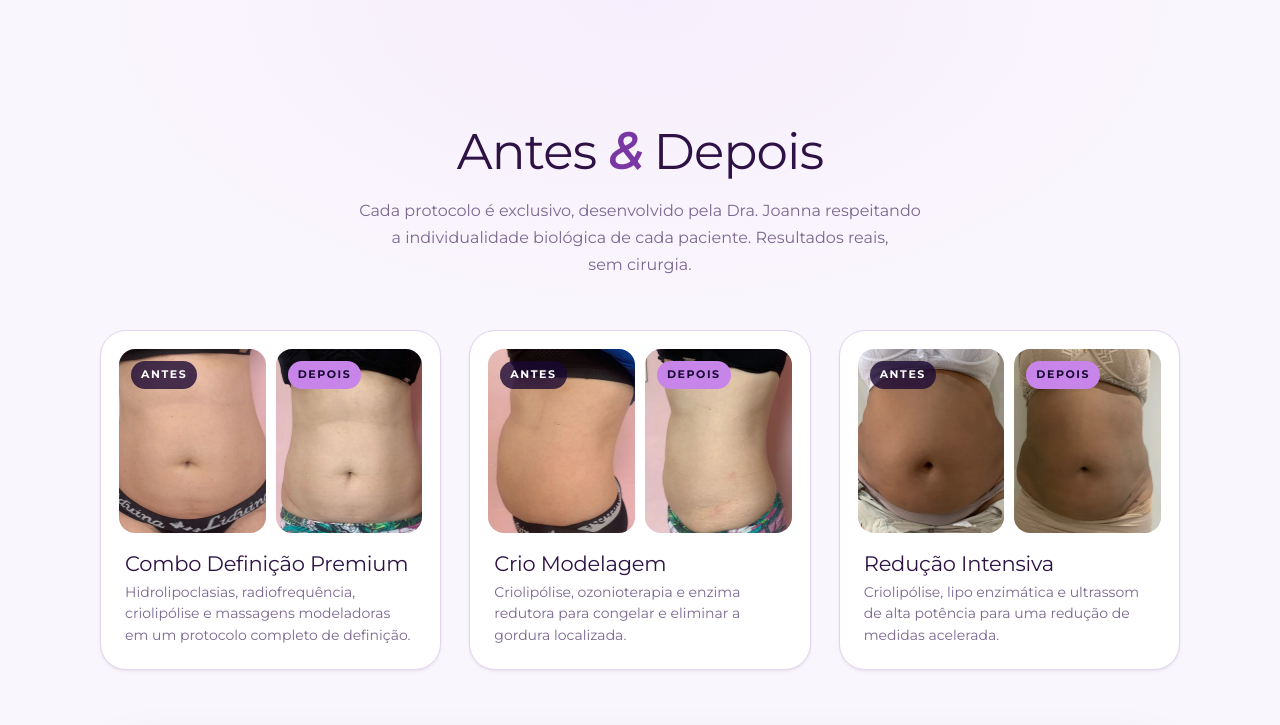
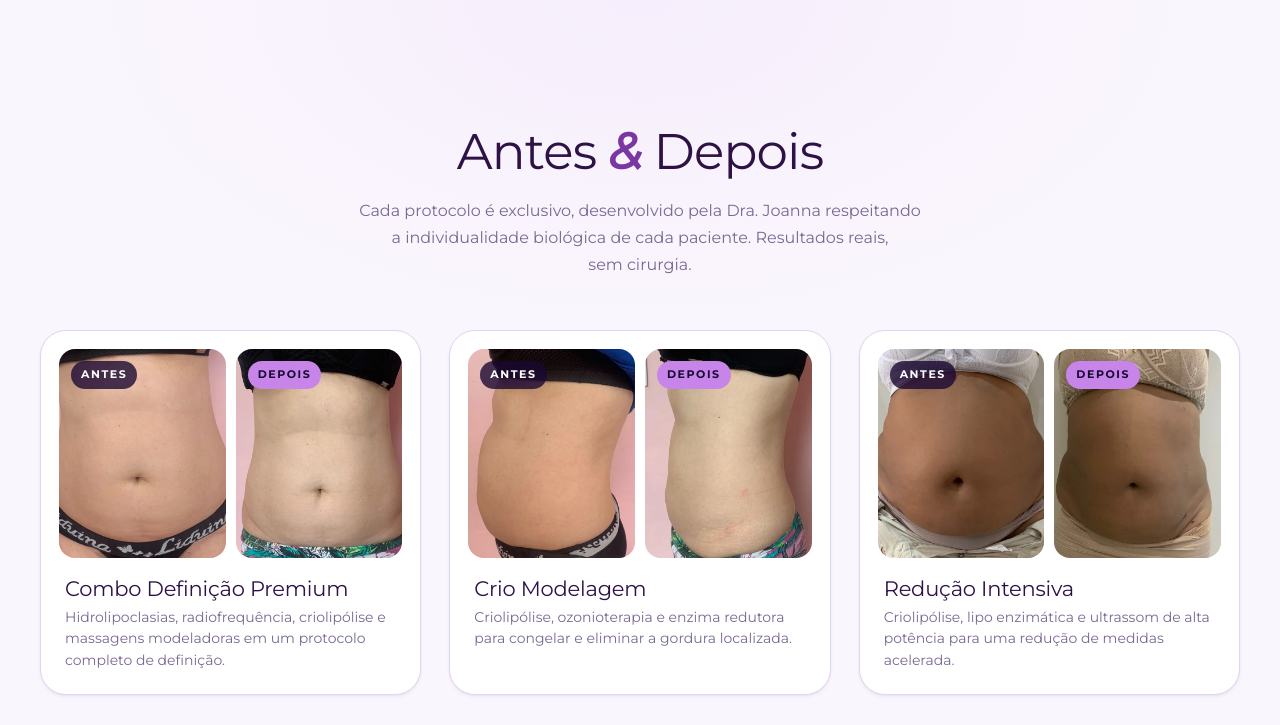
Before and after one commit to EduardoAZX/joanna, a plain HTML site: page index.html in a window 1280 px wide. Shown: the part 880-1605 px from the top of the page. Drawn offline with Linux system fonts and the light colour scheme.

Commit message:
Add files via upload

```diff
--- a/style.css
+++ b/style.css
@@ -455,6 +455,7 @@ em { font-style: italic; }
   position: relative;
   z-index: 2;
 }
+.proof .container { max-width: 1440px; }
 .ba-grid {
   display: grid;
   grid-template-columns: repeat(3, 1fr);
```
